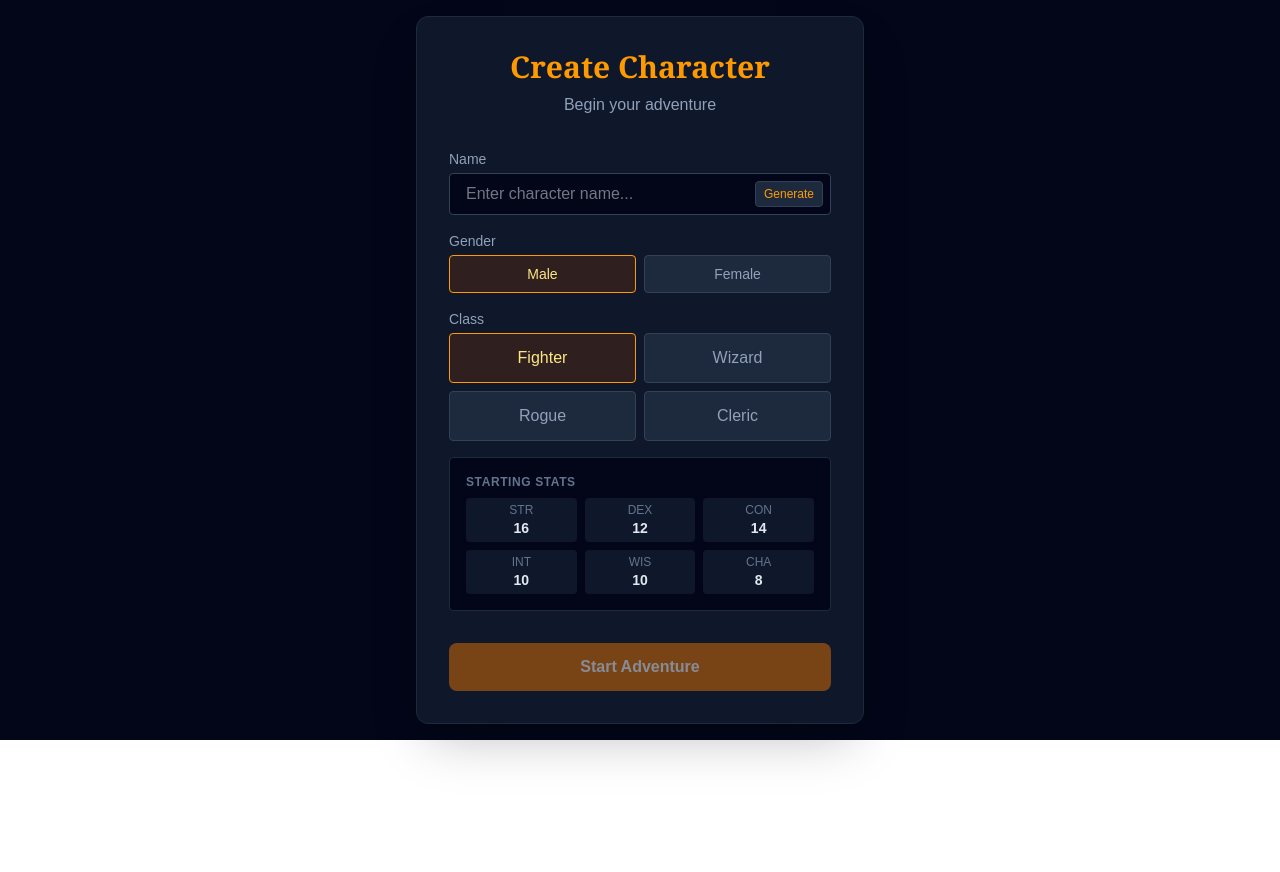
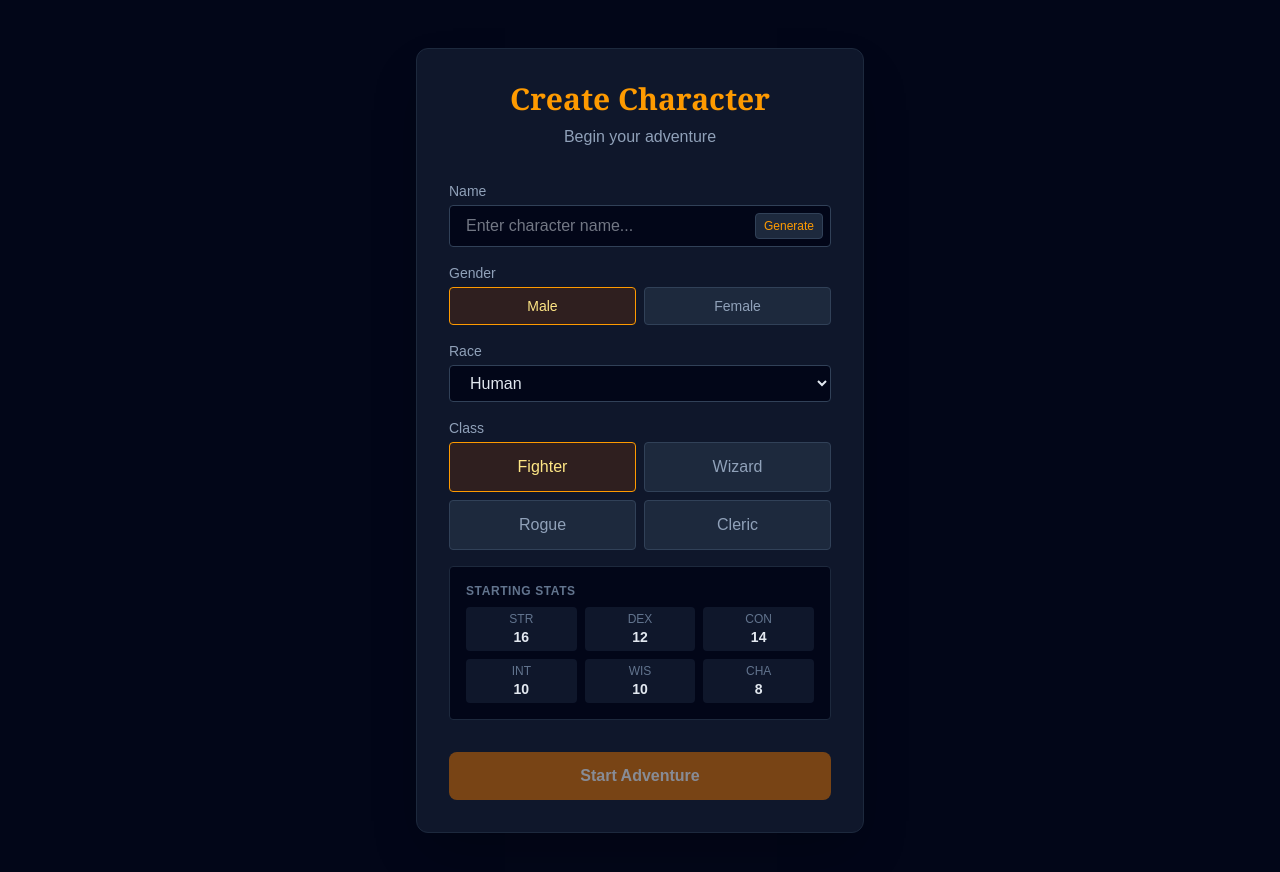
Before and after one commit to lobanov/dnd-ai-gm, a Next.js app: page / in a window 1280 px wide. Shown: the top 872 px of the page. Before the commit the page ends 800 px from the top, so only its background shows below. Built offline with nearby package versions, Linux system fonts and the light colour scheme.

Commit message:
add race selectio

```diff
--- a/src/app/api/generate-name/route.ts
+++ b/src/app/api/generate-name/route.ts
@@ -4,7 +4,7 @@ import OpenAI from 'openai';
 export async function POST(req: Request) {
     try {
         const body = await req.json();
-        const { characterClass, gender } = body;
+        const { characterClass, gender, race } = body;
 
         if (!characterClass) {
             return NextResponse.json(
@@ -20,7 +20,8 @@ export async function POST(req: Request) {
         const openai = new OpenAI({ apiKey, baseURL });
 
         const genderText = gender ? ` The character is ${gender.toLowerCase()}.` : '';
-        const prompt = `Generate a single, creative, and fitting fantasy name for a Dungeons & Dragons character of the class: ${characterClass}.${genderText}
+        const raceText = race ? ` The character is a ${race}.` : '';
+        const prompt = `Generate a single, creative, and fitting fantasy name for a Dungeons & Dragons character of the class: ${characterClass}.${raceText}${genderText}
         Do not include any titles, descriptions, or punctuation, just the name.`;
 
         const completion = await openai.chat.completions.create({
--- a/src/components/CharacterCreation.tsx
+++ b/src/components/CharacterCreation.tsx
@@ -1,16 +1,17 @@
 import React, { useState } from 'react';
 import { useGameStore } from '@/lib/store';
-import { CLASS_PRESETS, INITIAL_CHARACTER } from '@/lib/dnd-rules';
+import { CLASS_PRESETS, INITIAL_CHARACTER, RACES } from '@/lib/dnd-rules';
 import { Character } from '@/types/dnd';
 
 const CLASSES = Object.keys(CLASS_PRESETS);
 const GENDERS = ['Male', 'Female'];
 
 export function CharacterCreation() {
-    const { setCharacter, startGame } = useGameStore();
-    const [name, setName] = useState('');
-    const [selectedClass, setSelectedClass] = useState(CLASSES[0]);
-    const [selectedGender, setSelectedGender] = useState(GENDERS[0]);
+    const { character, setCharacter, startGame } = useGameStore();
+    const [name, setName] = useState(character.name !== 'Adventurer' ? character.name : '');
+    const [selectedClass, setSelectedClass] = useState(character.class || CLASSES[0]);
+    const [selectedRace, setSelectedRace] = useState(character.race || RACES[0]);
+    const [selectedGender, setSelectedGender] = useState(character.gender || GENDERS[0]);
     const [isGenerating, setIsGenerating] = useState(false);
 
     const handleGenerateName = async () => {
@@ -19,7 +20,7 @@ export function CharacterCreation() {
             const response = await fetch('/api/generate-name', {
                 method: 'POST',
                 headers: { 'Content-Type': 'application/json' },
-                body: JSON.stringify({ characterClass: selectedClass, gender: selectedGender }),
+                body: JSON.stringify({ characterClass: selectedClass, race: selectedRace, gender: selectedGender }),
             });
             const data = await response.json();
             if (data.name) {
@@ -45,6 +46,7 @@ export function CharacterCreation() {
             ...INITIAL_CHARACTER,
             name: name.trim(),
             class: selectedClass,
+            race: selectedRace,
             gender: selectedGender,
             stats: stats,
             hp: hp,
@@ -56,8 +58,8 @@ export function CharacterCreation() {
     };
 
     return (
-        <div className="flex flex-col items-center justify-center h-full bg-slate-950 text-slate-200 p-4">
-            <div className="w-full max-w-md space-y-8 p-8 bg-slate-900 rounded-xl border border-slate-800 shadow-2xl">
+        <div className="flex flex-col items-center justify-center h-full bg-slate-950 text-slate-200 p-4 overflow-y-auto">
+            <div className="w-full max-w-md space-y-8 p-8 bg-slate-900 rounded-xl border border-slate-800 shadow-2xl my-8">
                 <div className="text-center">
                     <h1 className="text-3xl font-bold text-amber-500 font-serif mb-2">Create Character</h1>
                     <p className="text-slate-400">Begin your adventure</p>
@@ -98,6 +100,19 @@ export function CharacterCreation() {
                                 </button>
                             ))}
                         </div>
+                    </div>
+
+                    <div>
+                        <label className="block text-sm font-medium text-slate-400 mb-1">Race</label>
+                        <select
+                            value={selectedRace}
+                            onChange={(e) => setSelectedRace(e.target.value)}
+                            className="w-full bg-slate-950 border border-slate-700 rounded px-4 py-2 focus:outline-none focus:border-amber-500 transition-colors text-slate-200"
+                        >
+                            {RACES.map((race) => (
+                                <option key={race} value={race}>{race}</option>
+                            ))}
+                        </select>
                     </div>
 
                     <div>
--- a/src/components/CharacterSheet.tsx
+++ b/src/components/CharacterSheet.tsx
@@ -10,7 +10,7 @@ export function CharacterSheet() {
         <div className="bg-slate-900 text-slate-100 p-4 rounded-lg border border-slate-700 w-full max-w-md space-y-6 font-serif">
             <div className="border-b border-slate-700 pb-4">
                 <h2 className="text-2xl font-bold text-amber-500">{character.name}</h2>
-                <p className="text-slate-400">Level {character.level} {character.class}</p>
+                <p className="text-slate-400">Level {character.level} {character.race} {character.class}</p>
                 <div className="mt-2 flex items-center gap-4">
                     <div className="bg-red-900/30 px-3 py-1 rounded border border-red-900/50">
                         <span className="text-xs text-red-400 uppercase tracking-wider">HP</span>
--- a/src/lib/dnd-rules.ts
+++ b/src/lib/dnd-rules.ts
@@ -32,9 +32,22 @@ export const CLASS_PRESETS: Record<string, Stats> = {
     Cleric: { STR: 12, DEX: 10, CON: 14, INT: 10, WIS: 16, CHA: 12 },
 };
 
+export const RACES = [
+    'Human',
+    'Elf',
+    'Dwarf',
+    'Halfling',
+    'Dragonborn',
+    'Gnome',
+    'Half-Elf',
+    'Half-Orc',
+    'Tiefling',
+];
+
 export const INITIAL_CHARACTER = {
     name: 'Adventurer',
     class: 'Fighter',
+    race: 'Human',
     gender: 'Male',
     level: 1,
     hp: 10,
--- a/src/lib/gm-prompts.ts
+++ b/src/lib/gm-prompts.ts
@@ -141,6 +141,7 @@ Available Tools:
 
 Current Character:
 Name: ${character.name}
+Race: ${character.race}
 Class: ${character.class}
 Level: ${character.level}
 HP: ${character.hp}/${character.maxHp}`;
@@ -150,7 +151,7 @@ HP: ${character.hp}/${character.maxHp}`;
  * Generate the initial adventure prompt when starting a new game
  */
 export function getInitialAdventurePrompt(character: Character): string {
-    return `The player is ${character.name}, a level ${character.level} ${character.class}.
+    return `The player is ${character.name}, a level ${character.level} ${character.race} ${character.class}.
 Please start the adventure by:
 1. Generating a brief, engaging backstory for this character based on their class.
 2. Providing them with appropriate starting equipment for a ${character.class}. You MUST use the update_inventory tool to add these items (e.g., weapons, armor, potions) to their inventory. Do not just list them in text.
--- a/src/lib/store.ts
+++ b/src/lib/store.ts
@@ -64,11 +64,17 @@ export const useGameStore = create<GameStore>()(
                 })),
 
             resetGame: () =>
-                set({
-                    character: INITIAL_CHARACTER,
+                set((state) => ({
+                    character: {
+                        ...INITIAL_CHARACTER,
+                        name: state.character.name,
+                        class: state.character.class,
+                        race: state.character.race,
+                        gender: state.character.gender,
+                    },
                     chatHistory: [],
                     isGameStarted: false,
-                }),
+                })),
         }),
         {
             name: 'dnd-ai-game-storage',
--- a/src/types/dnd.ts
+++ b/src/types/dnd.ts
@@ -19,6 +19,7 @@ export interface Item {
 export interface Character {
   name: string;
   class: string;
+  race: string;
   gender: string;
   level: number;
   hp: number;
```
